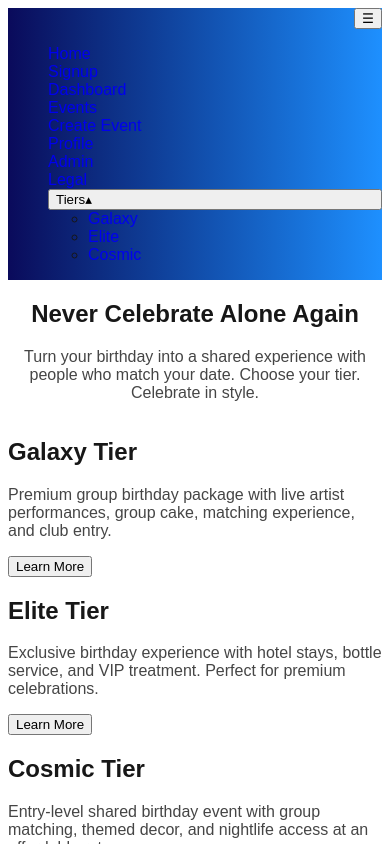
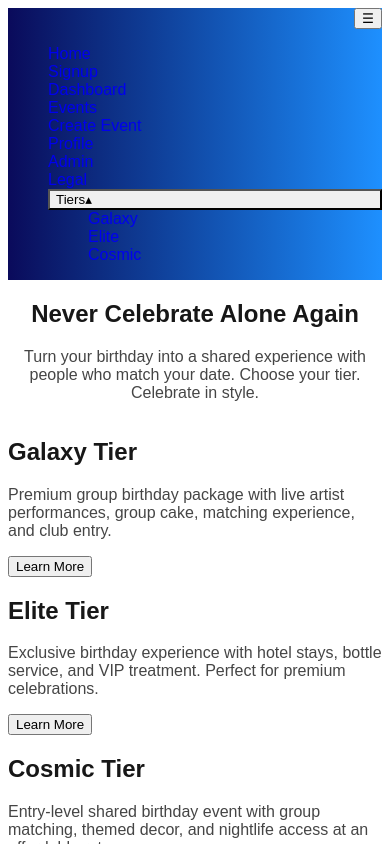
Before and after one commit to xytoxyto/birthday-link, a Next.js app: page / in a window 390 px wide. Both pictures are taken after a click on the button "Tiers ▾". Shown: the top 844 px of the page. Built offline with nearby package versions, Linux system fonts and the light colour scheme.

Commit message:
Refactor mobile nav menu styling

```diff
--- a/src/components/NavBar.tsx
+++ b/src/components/NavBar.tsx
@@ -65,7 +65,7 @@ export default function NavBar() {
       <div
         className={`md:hidden overflow-hidden transition-all duration-300 ${open ? "max-h-screen" : "max-h-0"}`}
       >
-        <ul className="flex flex-col space-y-2 p-4 bg-blue-800 rounded-lg shadow-lg list-none">
+        <ul className="flex flex-col space-y-2 p-4 bg-blue-900 rounded-lg shadow-lg list-none">
           {links.map((l) => (
             <li key={l.href}>
               <Link
@@ -80,12 +80,12 @@ export default function NavBar() {
           <li className="pt-2 font-semibold">
             <button
               onClick={() => setTiersOpen(!tiersOpen)}
-              className="flex items-center w-full text-left py-2 text-white visited:text-white no-underline hover:bg-blue-700 rounded"
+              className="appearance-none flex items-center w-full text-left py-2 bg-blue-900 text-white no-underline hover:bg-blue-700 rounded"
             >
               Tiers <span className="ml-1">{tiersOpen ? "▴" : "▾"}</span>
             </button>
             {tiersOpen && (
-              <ul className="pl-4 space-y-1 mt-1">
+              <ul className="pl-4 list-none space-y-1 mt-1">
                 {tierLinks.map((t) => (
                   <li key={t.href}>
                     <Link
```
